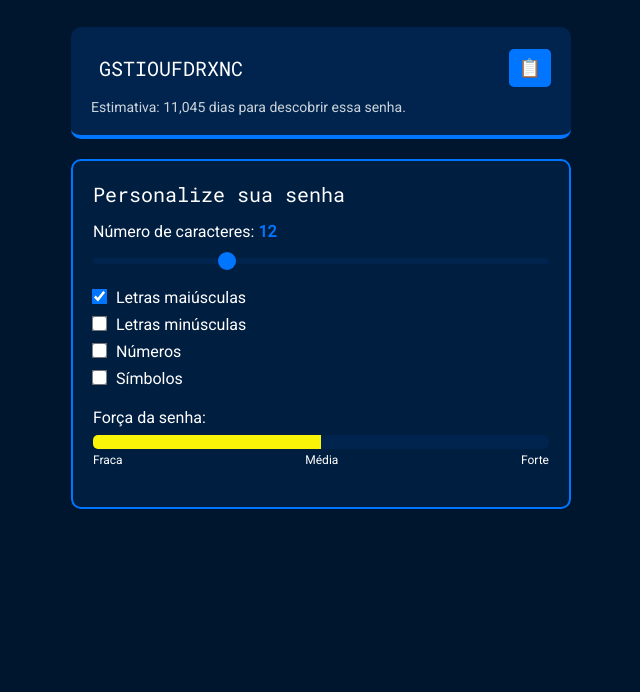
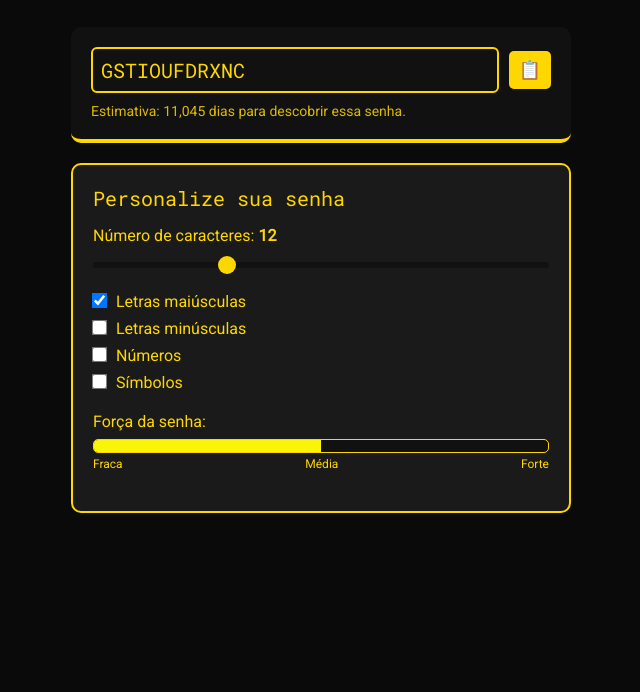
Before and after one commit to Pedroxbl/Gerador-de-senhas, a plain HTML site: page index.html in a window 1280 px wide. Shown: the part 108-800 px from the top of the page, without its empty margins (319-959 px from the left). Drawn offline with Linux system fonts and the light colour scheme.

Commit message:
Update style.css

```diff
--- a/style.css
+++ b/style.css
@@ -1,11 +1,14 @@
 @import url('https://fonts.googleapis.com/css2?family=Roboto&family=Roboto+Mono&display=swap');
 
 :root {
-    --branco: white;
-    --cor-de-fundo: #00162E;
-    --fundo-senha: #00244D;
-    --fundo-texto: #001E40;
-    --borda: #0075FF;
+    --amarelo: #FFD700;
+    --branco: #ffffff;
+    --preto: #000000;
+    --fundo-principal: #0A0A0A;
+    --fundo-secundario: #1A1A1A;
+    --fundo-senha: #111111;
+    --borda: var(--amarelo);
+    --texto: var(--amarelo);
     --roboto: 'Roboto', sans-serif;
     --roboto-mono: 'Roboto Mono', monospace;
 }
@@ -18,8 +21,8 @@
 }
 
 body {
-    color: var(--branco);
-    background-color: var(--cor-de-fundo);
+    color: var(--texto);
+    background-color: var(--fundo-principal);
     font-family: var(--roboto);
     display: flex;
     justify-content: center;
@@ -39,15 +42,18 @@ body {
 .header .logo {
     width: 60px;
     margin-bottom: 10px;
+    filter: brightness(1.2);
 }
 
 .header h1 {
     font-family: var(--roboto-mono);
     font-size: 28px;
+    color: var(--texto);
 }
 
 .subtitulo {
     font-size: 16px;
+    color: var(--texto);
     opacity: 0.8;
 }
 
@@ -68,21 +74,23 @@ body {
 #campo-senha {
     flex: 1;
     background-color: var(--fundo-senha);
-    border: none;
-    color: var(--branco);
+    border: 2px solid var(--borda);
+    color: var(--texto);
     font-family: var(--roboto-mono);
     font-size: 20px;
     padding: 8px;
+    border-radius: 6px;
 }
 
 #campo-senha:focus {
     outline: none;
+    box-shadow: 0 0 4px var(--amarelo);
 }
 
 #copiar {
     background: var(--borda);
     border: none;
-    color: var(--branco);
+    color: var(--preto);
     font-size: 18px;
     padding: 8px 10px;
     border-radius: 5px;
@@ -90,17 +98,18 @@ body {
 }
 
 #copiar:hover {
-    background: #3399ff;
+    background: #ffe13b;
 }
 
 .entropia {
     font-size: 14px;
     margin-top: 10px;
-    opacity: 0.8;
+    opacity: 0.85;
+    color: var(--texto);
 }
 
 .configuracoes {
-    background: var(--fundo-texto);
+    background: var(--fundo-secundario);
     border: 2px solid var(--borda);
     padding: 20px;
     border-radius: 10px;
@@ -110,6 +119,7 @@ body {
     font-family: var(--roboto-mono);
     font-size: 20px;
     margin-bottom: 15px;
+    color: var(--texto);
 }
 
 .item {
@@ -120,6 +130,7 @@ body {
     display: block;
     margin-bottom: 8px;
     font-size: 16px;
+    color: var(--texto);
 }
 
 .checkbox {
@@ -158,7 +169,7 @@ body {
 
 #tamanho-valor {
     font-weight: bold;
-    color: var(--borda);
+    color: var(--texto);
 }
 
 /* Barra de força */
@@ -169,6 +180,7 @@ body {
     border-radius: 5px;
     margin-top: 5px;
     overflow: hidden;
+    border: 1px solid var(--borda);
 }
 
 .forca {
@@ -196,6 +208,7 @@ body {
     justify-content: space-between;
     font-size: 12px;
     margin-top: 4px;
+    color: var(--texto);
 }
 
 /* Toast */
@@ -203,7 +216,7 @@ body {
     visibility: hidden;
     min-width: 150px;
     background-color: var(--borda);
-    color: white;
+    color: var(--preto);
     text-align: center;
     border-radius: 5px;
     padding: 10px;
```
